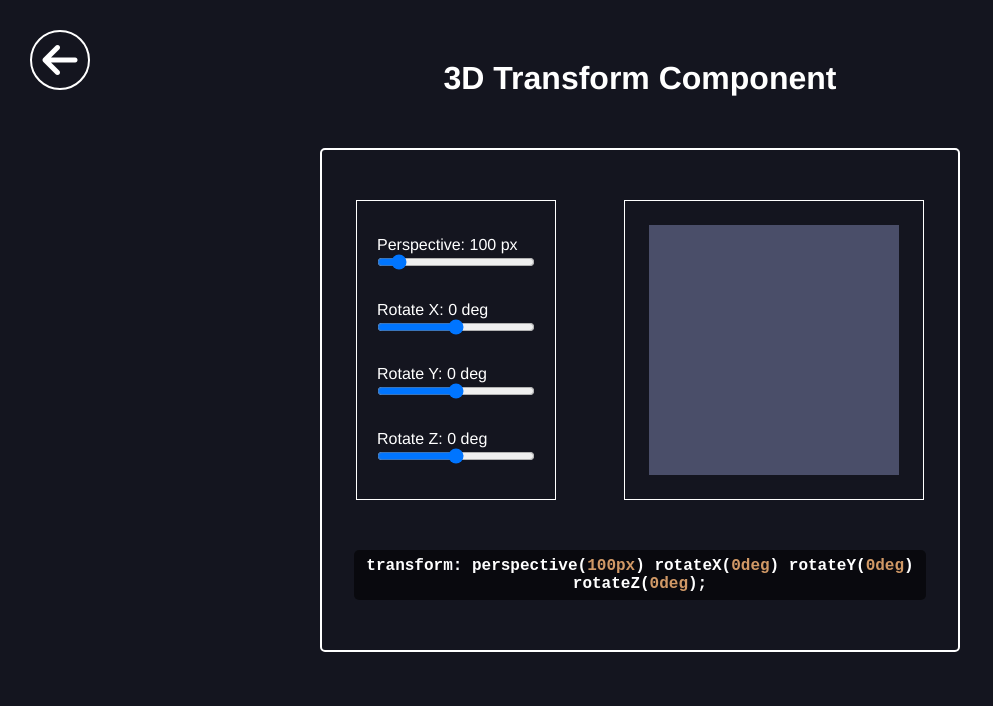
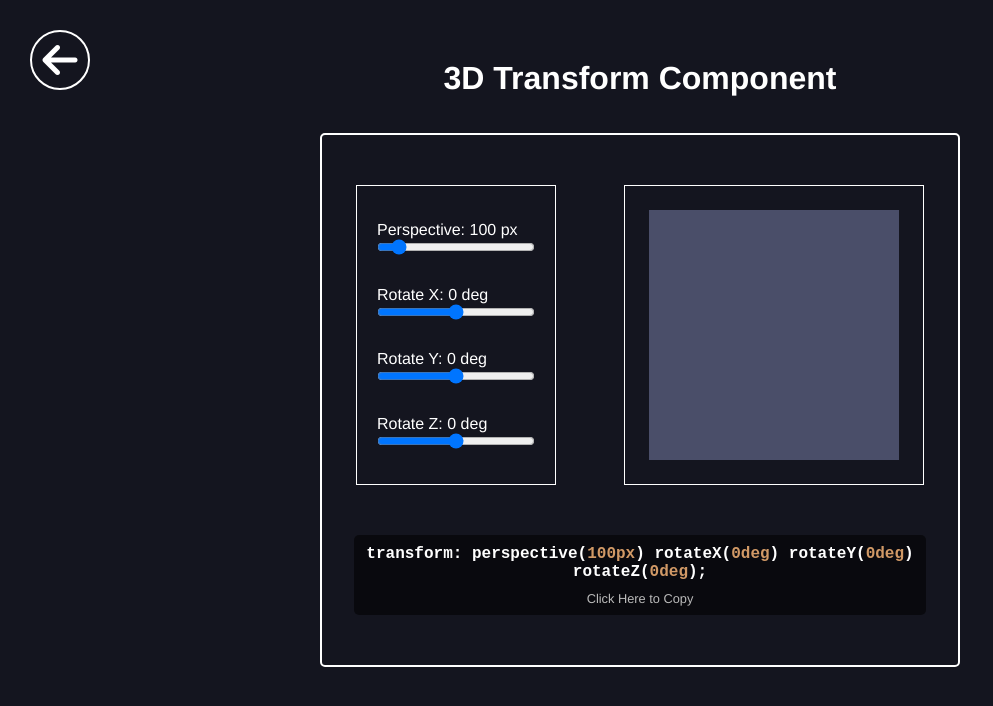
Before and after one commit to JoelStorr/shape-css, a Vue app: page /tools/threed-transform in a window 1280 px wide. Shown: the top 706 px of the page, without its empty margins (0-993 px from the left). Built offline with nearby package versions, Linux system fonts and the light colour scheme.

Commit message:
Added Copy interaction + new favicon

```diff
--- a/src/components/Base/BaseCopy.component.vue
+++ b/src/components/Base/BaseCopy.component.vue
@@ -1,7 +1,8 @@
 <template>
   <section class="code-dispaly" v-copy="copySetter">
     <slot></slot>
-    <div class="overlay">Copy</div>
+    <p class="helper">Click Here to Copy</p>
+    <div class="overlay">Copy <i class="fa-solid fa-copy"></i></div>
   </section>
 </template>
 
@@ -18,13 +19,20 @@ export default {
   margin-top: 50px;
   min-width: 60%;
   max-width: 90%;
-  height: 50px;
+  height: 80px;
   background-color: rgba(0, 0, 0, 0.55);
   border-radius: 5px;
   display: flex;
+  flex-direction: column;
   align-items: center;
   justify-content: center;
 
+  .helper {
+    color: rgb(187, 187, 187);
+    font-weight: 200;
+    font-size: 0.8rem;
+    padding-top: 10px;
+  }
   .overlay {
     position: absolute;
     top: 0;
@@ -33,7 +41,7 @@ export default {
     right: 0;
     width: 100%;
     height: 100%;
-    background-color: #d19966;
+    background-color: #4a4e69;
     display: flex;
     align-items: center;
     justify-content: center;
@@ -44,8 +52,16 @@ export default {
     transition: opacity 0.5s ease-in-out;
     user-select: none;
 
+    i {
+      padding-left: 10px;
+    }
     &:hover {
       opacity: 1;
+    }
+    &:active {
+      opacity: 1;
+      background-color: #2f3143;
+      color: #b8b8b8;
     }
   }
 }
```
Also changed, not shown: 1 other file (tests, documents, lock files or other folders).
